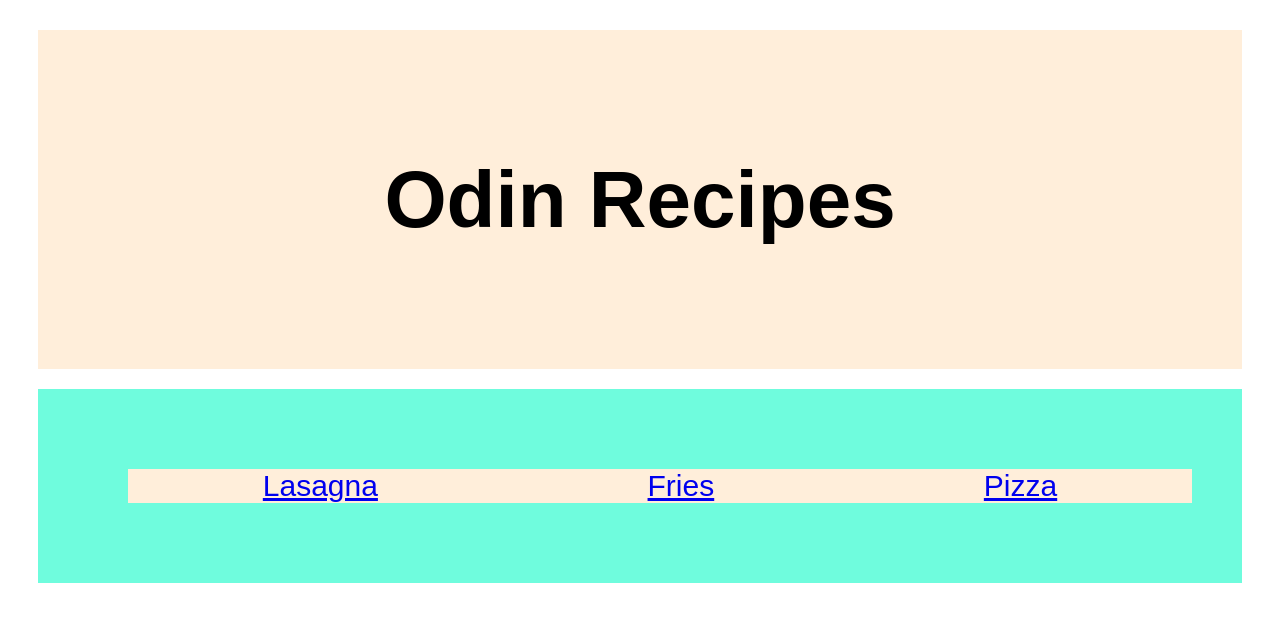
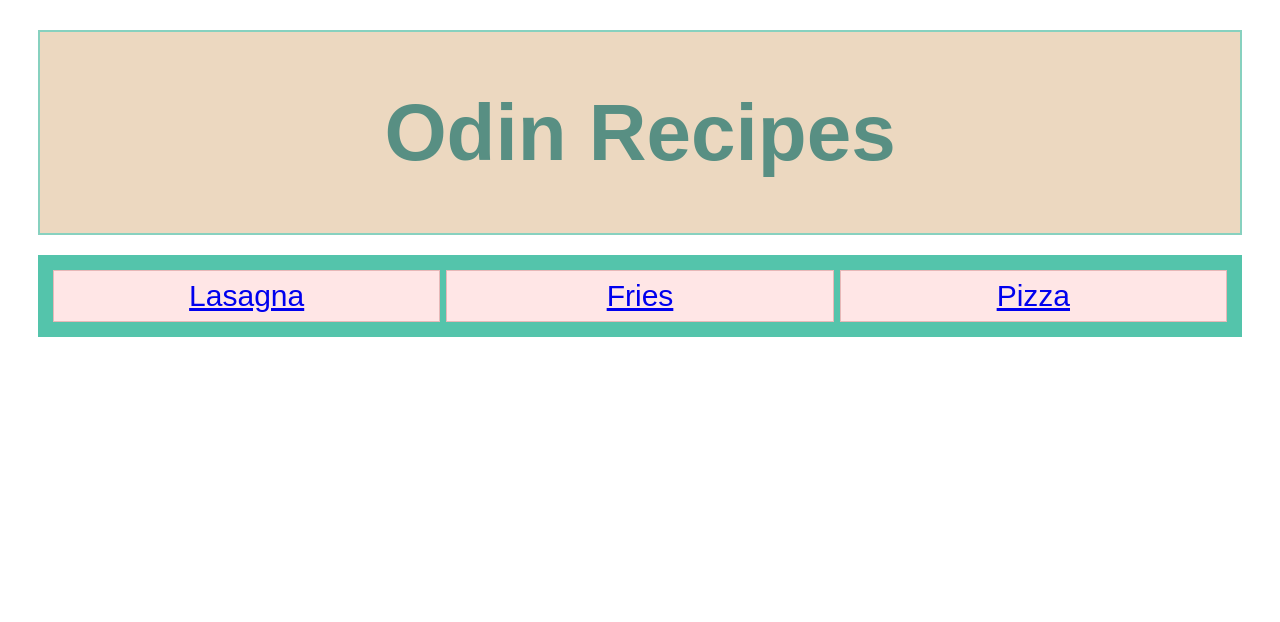
Before and after one commit to BanDaffy/odin-recipes, a plain HTML site: page index.html in a window 1280 px wide. Drawn offline with Linux system fonts and the light colour scheme.

Commit message:
Update css

```diff
--- a/index.html
+++ b/index.html
@@ -5,13 +5,13 @@
         <link rel="stylesheet" href="styles.css">
     </head>
     <body>
-      <div class="home"><h1>Odin Recipes</h1></div>
-      <div class="homelist">
-      <ol class="list">
-        <li><a href="./recipes/lasagna.html">Lasagna</a></li>
-        <li><a href="./recipes/fries.html">Fries</a></li>
-        <li><a href="./recipes/pizza.html">Pizza</a></li>
-      </ol>
+      <div class="header">
+        <h1>Odin Recipes</h1>
+      </div>
+      <div class="list-container">
+        <div><a href="./recipes/lasagna.html">Lasagna</a></div>
+        <div><a href="./recipes/fries.html">Fries</a></div>
+        <div><a href="./recipes/pizza.html">Pizza</a></div>
       </div>
     </body>
 </html>
--- a/styles.css
+++ b/styles.css
@@ -2,26 +2,31 @@
     font-family: sans-serif;
     text-align: center;
 }
-.home {
+.header {
     font-size: 40px;
-    padding: 70px;
-    background-color: rgb(255, 238, 218);
+    color: rgb(88, 143, 131);
+    padding: 1px 70px;
+    background-color: rgb(236, 216, 192);
+    border: 2px solid rgb(135, 209, 191);
     margin: 30px;
 }
-.homelist {
+.list-container {
+    padding: 15px;
+    background: rgb(84, 196, 171);
+    margin: -10px 30px;
+    display: flex;
+    justify-content: center;
+    align-items: center;
+    gap: 6px;
+    flex-wrap: wrap;
+}
+.list-container div {
     font-size: 30px;
-    padding: 50px;
-    background-color: rgb(111, 252, 221);
-    margin: -10px 30px 10px 30px;
-
-
+    background: rgb(255, 230, 230);
+    border: 1px solid rgb(231, 184, 184);
+    height: 50px;
+    flex: 1;
+    display: flex;
+    justify-content: center;
+    align-items: center;
 }
-.list {
-    list-style: none;
-    display: flex;
-    flex: auto;
-}
-li {
-    background-color: rgb(255, 238, 218);
-    flex: auto;
-}
```
